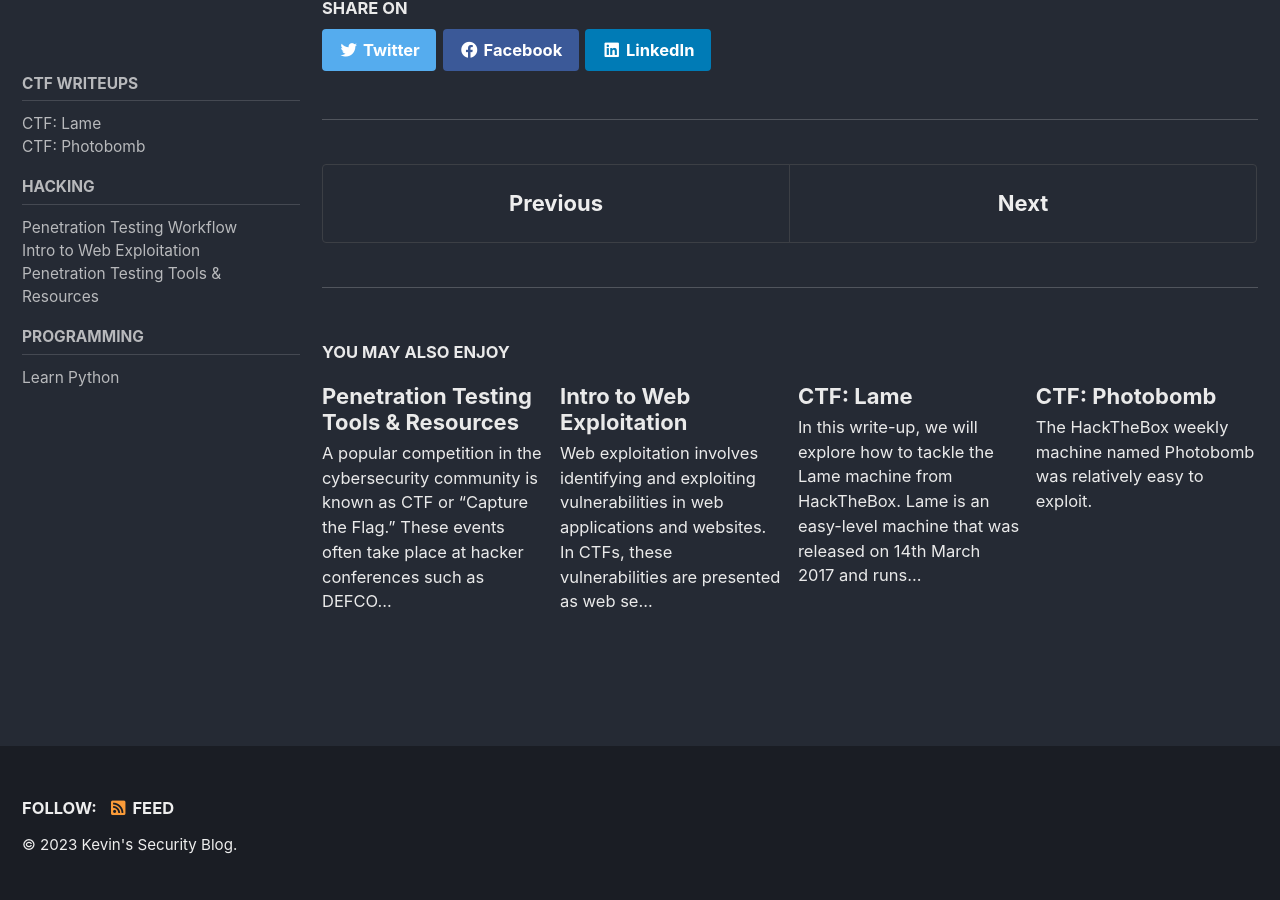
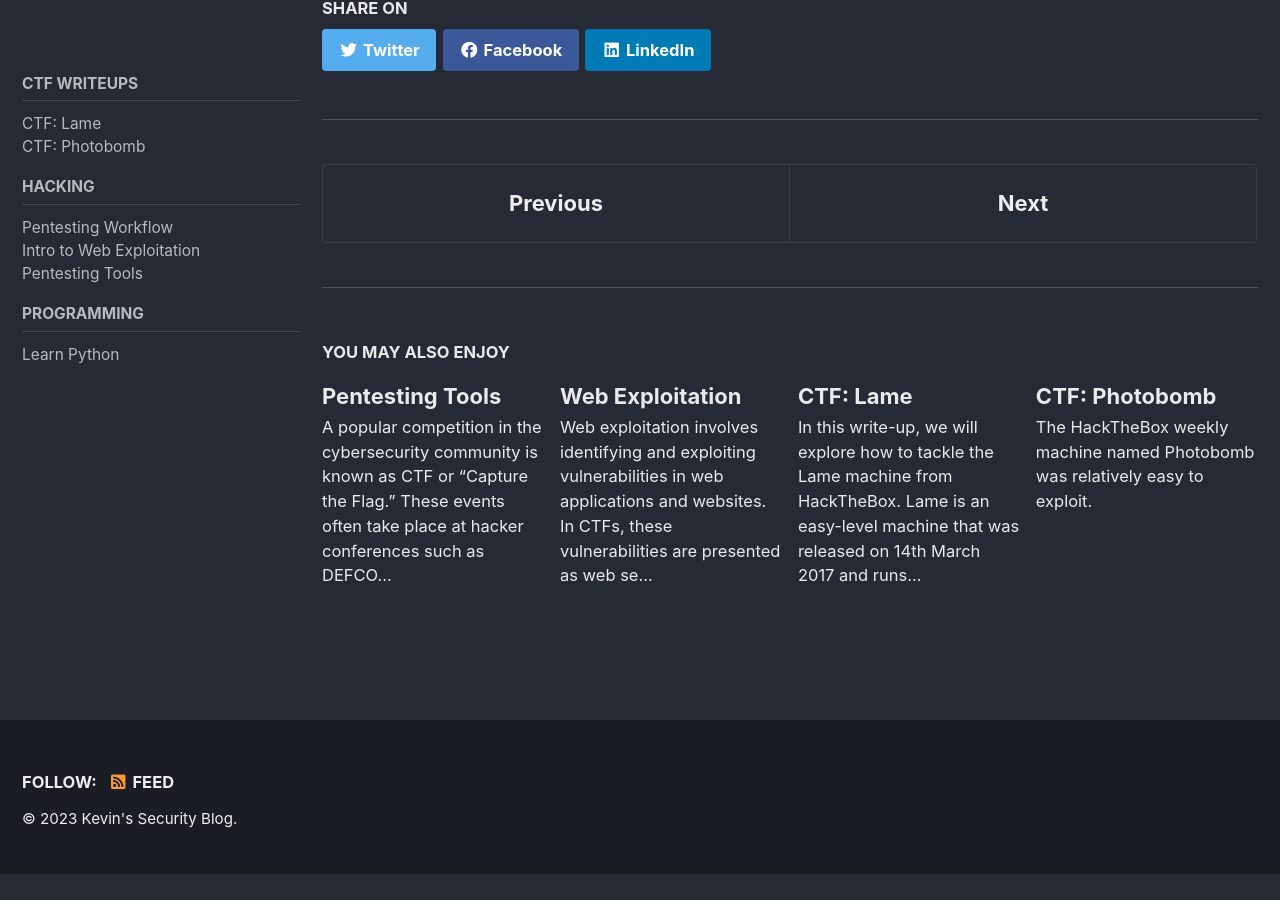
Before and after one commit to xransum/blog, a Jekyll site: the page built from _posts/2023-04-25-pentesting-workflow.md, in a window 1280 px wide and 900 px high, scrolled down 3843 px. Built offline with Jekyll 4.4.1, drawn with Linux system fonts in a browser that asks for light colours; cached includes are drawn as plain includes; after the commit the page ends 4717 px from its top, so only the background shows below that; some of the changed text lies outside the part shown.

```diff
--- a/_data/navigation.yml
+++ b/_data/navigation.yml
@@ -21,12 +21,12 @@
 
     - title: 'Hacking'
       children:
-          - title: 'Penetration Testing Workflow'
-            url: https://kevin-haas.com/hacking/penetration-testing-workflow/
+          - title: 'Pentesting Workflow'
+            url: https://kevin-haas.com/hacking/pentesting-workflow/
           - title: 'Intro to Web Exploitation'
             url: https://kevin-haas.com/hacking/intro-to-web-exploitation/
-          - title: 'Penetration Testing Tools & Resources'
-            url: https://kevin-haas.com/hacking/penetration-testing-tools-resources/
+          - title: 'Pentesting Tools'
+            url: https://kevin-haas.com/hacking/pentesting-tools/
 
     - title: 'Programming'
       children:
--- a/_posts/2023-04-23-understanding-web-exploitation.md
+++ b/_posts/2023-04-23-web-exploitation.md
@@ -1,5 +1,5 @@
 ---
-title: "Intro to Web Exploitation"
+title: "Web Exploitation"
 categories:
   - Hacking
 ---
--- a/_posts/2023-04-25-pentesting-workflow.md
+++ b/_posts/2023-04-25-pentesting-workflow.md
@@ -1,5 +1,5 @@
 ---
-title: "Penetration Testing Workflow"
+title: "Pentesting Workflow"
 categories:
   - Hacking
 ---
--- a/_posts/2023-04-26-pentesting-tools.md
+++ b/_posts/2023-04-26-pentesting-tools.md
@@ -1,5 +1,5 @@
 ---
-title: "Penetration Testing Tools & Resources"
+title: "Pentesting Tools"
 categories:
   - Hacking
 ---
```
Also changed, not shown: _posts/2023-03-05-ctf-photobomb.md (renamed from _posts/2023-03-05-ctf-writeup-photobomb.md), _posts/2023-03-10-ctf-lame.md (renamed from _posts/2023-03-10-ctf-writeup-lame.md).
